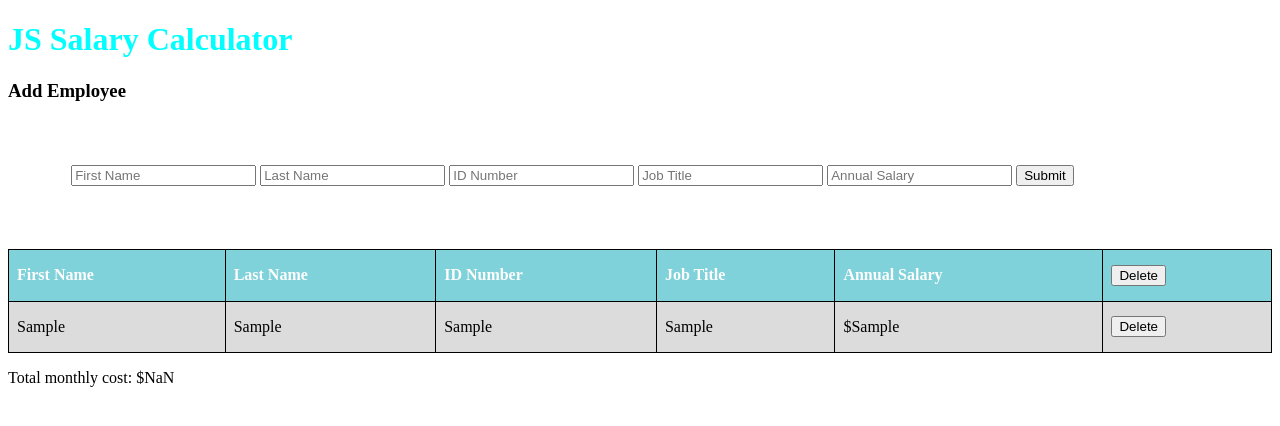
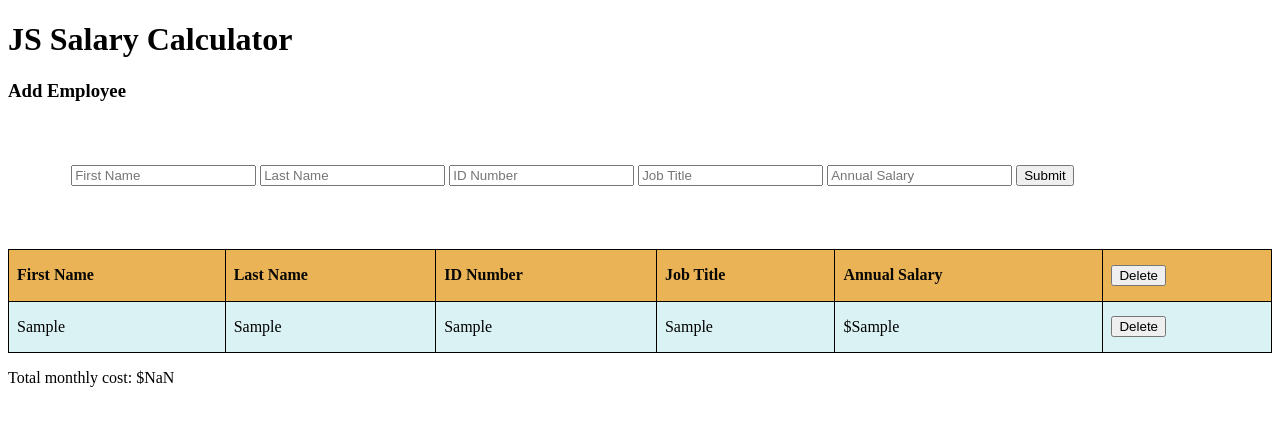
Before and after one commit to alecia-h98/weekend-js-salary-calculator-01, a plain HTML site: page index.html in a window 1280 px wide. Both pictures are taken after typing "Sample", "Sample", "Sample", "Sample", "Sample" into the empty fields and a click on the button "Submit". Drawn offline with Linux system fonts and the light colour scheme.

Commit message:
Updated the color of the text. Got all of the basic needs met.

```diff
--- a/script.js
+++ b/script.js
@@ -77,13 +77,23 @@ function addMonthlyCost(){
 function renderMonthlyCost(){
     const monthlyTotal = addMonthlyCost();
     const moneyElement = document.getElementById("cost");
+    moneyElement.innerHTML = `Total monthly cost: $${monthlyTotal}`;
+
+  //changing font color to red if over 20,000
     if(monthlyTotal >= 20000){
         console.log("SHOULD BE RED");
+        alert("ALERT: YOU'RE SPENDING TOO MUCH MONEY!! TIME TO RE-EVALUTAE IF JOHN NEEDS TO BE BUYING SO MANY YO-YOS WITH THE COMPANY CREDIT CARD");
+        moneyElement.style.color = ("red");
+    }
 
-    }
-    moneyElement.innerHTML = `Total monthly cost: $${monthlyTotal}`;
 
 }
+
+// function colorChange(){
+//     let redColor
+// }
+
+
 // function render(){
 //     //linking inputs to my js file
 //     const formList = document.getElementById("form");
--- a/style.css
+++ b/style.css
@@ -1,6 +1,4 @@
-h1{
-    color: aqua;
-}
+
 
 form{
   margin: 5%;
@@ -23,12 +21,12 @@ table {
     min-width: 3.5em;
   }
   thead {
-    background: #80d2da;
-    color: #fcfcfc;
+    background: #eab355;
+    color: #070706;
   }
   tbody tr:nth-child(odd){
-    background: #fcfcfc;
+    background: #c2f1ae4f;
   }
   tbody tr:nth-child(even){
-    background: #dcdcdc;
+    background: #80d3da4b;
   }
```
